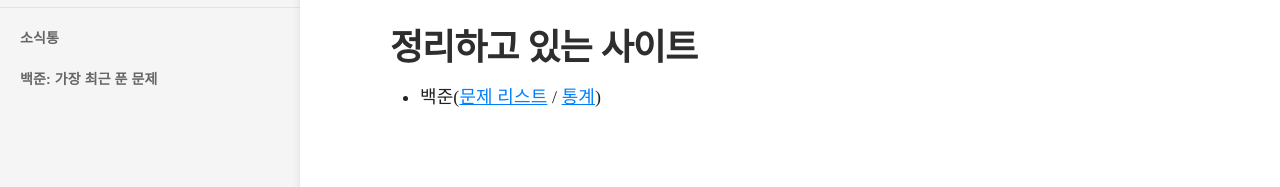
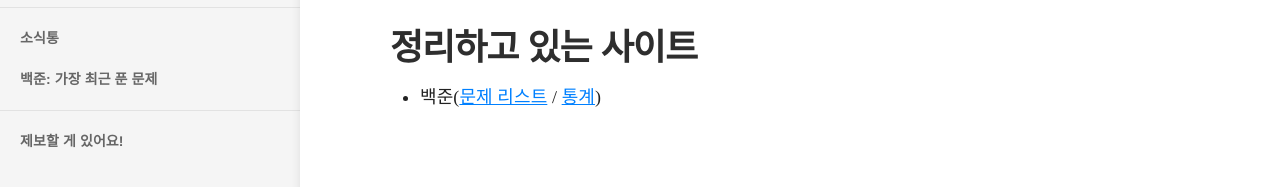
Before and after one commit to Orb-H/nojam, a Jekyll site: the page built from docs/index.md, in a window 1280 px wide. Shown: the part 354-541 px from the top of the page. Built offline with Jekyll 4.4.1, drawn with Linux system fonts in a browser that asks for light colours.

Commit message:
add mailto on sidebar

```diff
--- a/docs/_layouts/default.html
+++ b/docs/_layouts/default.html
@@ -98,6 +98,12 @@
 						<a href="{{ site.baseurl }}/nojam/recent">백준: 가장 최근 푼 문제</a>
 					</li>
 				</ul>
+
+				<ul>
+					<li class="nav-item top-level">
+						<a href="mailto:orb.cov@gmail.com">제보할 게 있어요!</a>
+					</li>
+				</ul>
 			</nav>
 		</header>
 
```
